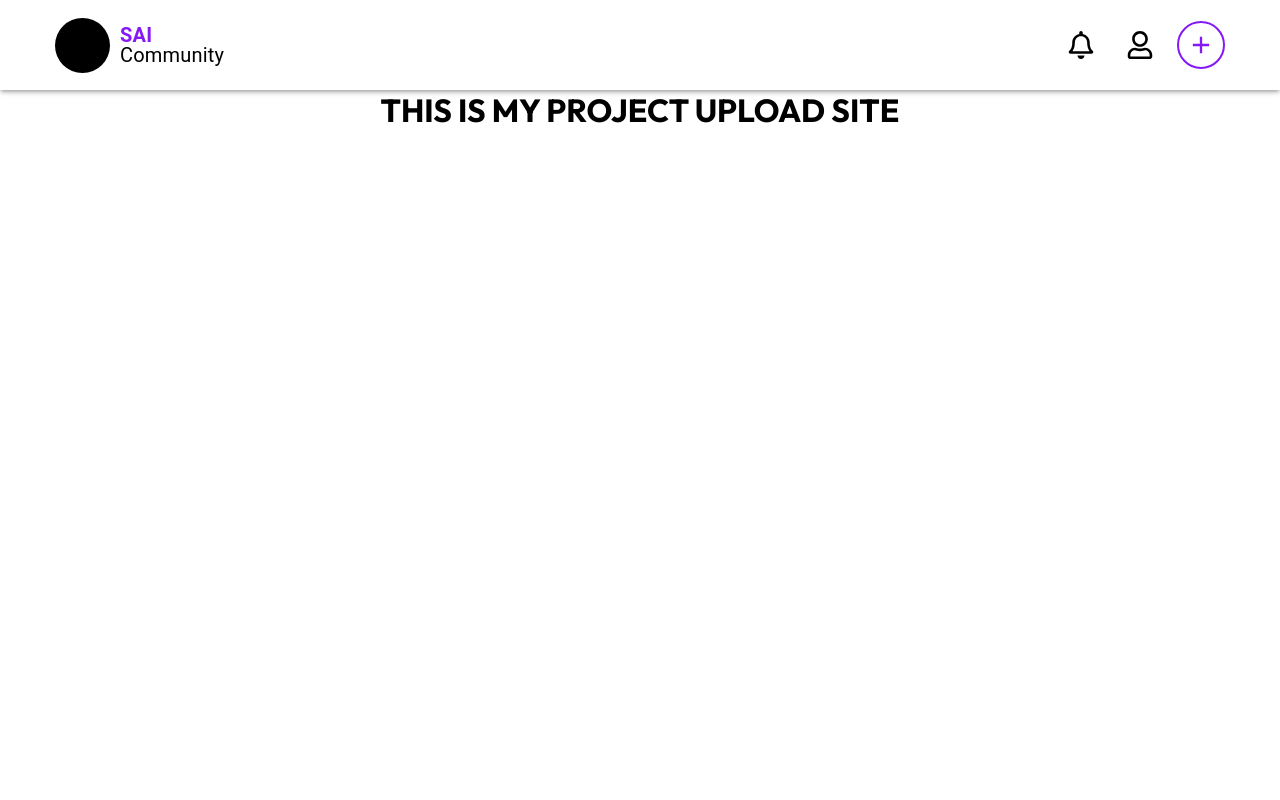
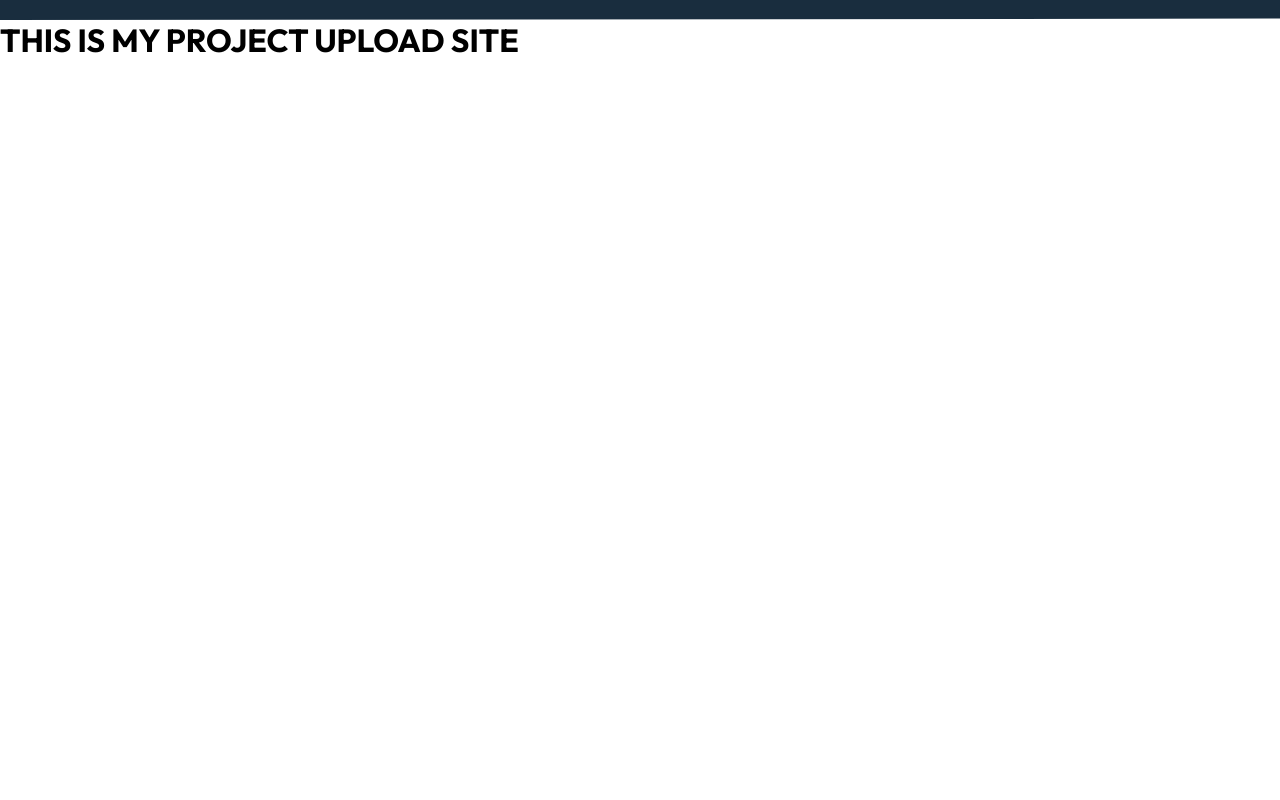
Before and after one commit to dream-lab-group/sae-community, a Next.js app: page /project-upload in a window 1280 px wide. Shown: the top 800 px of the page. Built offline with nearby package versions, Linux system fonts and the light colour scheme; what @directus/sdk would draw is missing.

Commit message:
disabled layout in project-upload

```diff
--- a/pages/_app.tsx
+++ b/pages/_app.tsx
@@ -12,8 +12,18 @@ type AppPropsWithLayout = AppProps & {
   Component: NextPageWithLayout;
 };
 
-function MyApp({ Component, pageProps }: AppPropsWithLayout) {
+function MyApp({ Component, pageProps, ...appProps }: AppPropsWithLayout) {
   const getLayout = Component.getLayout ?? ((page) => page);
+
+  if ([`/project-upload`].includes(appProps.router.pathname)) {
+    return (
+      // @ts-expect-error: Todo
+      <RouteGuard>
+        {/* @ts-expect-error: Todo */}
+        <Component {...pageProps} />
+      </RouteGuard>
+    );
+  }
 
   return getLayout(
     // @ts-expect-error: Todo
--- a/pages/project-upload/index.tsx
+++ b/pages/project-upload/index.tsx
@@ -1,10 +1,38 @@
+import { Box, useMediaQuery, useTheme } from '@mui/material';
 import Layout from '../../common/components/layout';
 
 const ProjectUpload = () => {
+  const theme = useTheme();
+  const smBreakpointDown = useMediaQuery(theme.breakpoints.down('sm'));
+  const mdBreakpointDown = useMediaQuery(theme.breakpoints.down('md'));
+  const lgBreakpointUp = useMediaQuery(theme.breakpoints.up('lg'));
+  const desktopBreakpointUp = useMediaQuery(theme.breakpoints.up('desktop'));
+
   return (
-    <>
+    <Box
+      sx={{
+        width: '100%',
+        height: '100vh',
+      }}
+    >
+      <Box
+        sx={{
+          height: '20px',
+          background: '#192D3E',
+          width: '100%',
+          clipPath: 'polygon(0 0, 100% 0, 100% 93%, 0% 100%)',
+        }}
+        className="container-skew"
+      ></Box>
+      <Box
+        sx={{
+          paddingX: `${
+            smBreakpointDown ? '17px' : desktopBreakpointUp ? '60px' : '55px'
+          }`,
+        }}
+      ></Box>
       <h1>THIS IS MY PROJECT UPLOAD SITE</h1>
-    </>
+    </Box>
   );
 };
 
```
